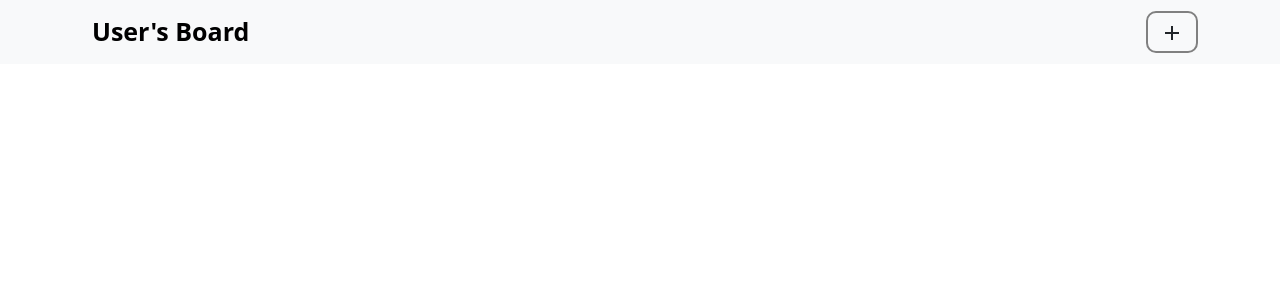
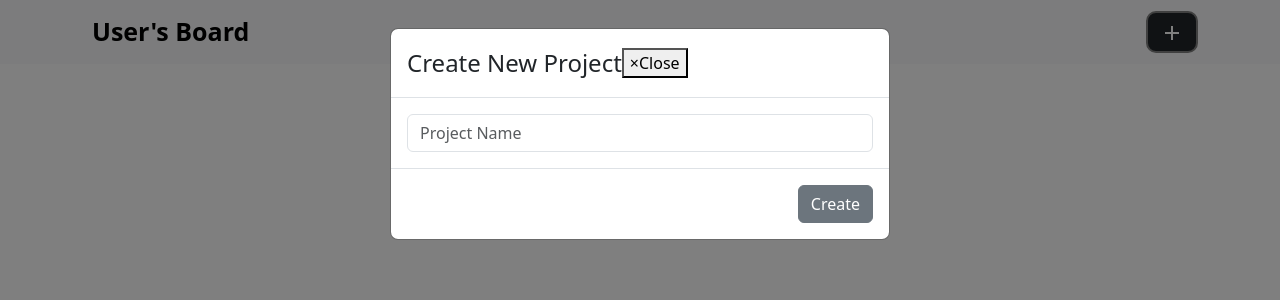
Before and after one commit to ThaliaRowan/unamed-_atm, a React (Create React App) app in the folder projectmanagement/: page / in a window 1280 px wide. Both pictures are taken after a click on the button 1172 px from the left and 31 px from the top of the page. Shown: the top 300 px of the page. Built offline with nearby package versions, Linux system fonts and the light colour scheme.

Commit message:
Created Modal

```diff
--- /dev/null
+++ b/projectmanagement/src/components/MyModal.js
@@ -0,0 +1,45 @@
+import React,{useState} from "react";
+import {Button, Modal, InputGroup, FormControl} from "react-bootstrap";
+import AddIcon from '@material-ui/icons/Add';
+function MyModal() {
+    const [show, setShow] = useState(false);
+
+    const handleClose = () => setShow(false);
+    const handleShow = () => setShow(true);
+
+    return (
+      <>
+        <Button variant="dark" onClick={handleShow} id="add">
+          <AddIcon />
+        </Button>
+
+        <Modal
+          show={show}
+          onHide={handleClose}
+          backdrop="static"
+          keyboard={false}
+        >
+          <Modal.Header closeButton>
+            <Modal.Title>Create New Project</Modal.Title>
+          </Modal.Header>
+          <Modal.Body>
+            <InputGroup>
+              <FormControl
+                placeholder="Project Name"
+                aria-label="Recipient's username"
+                aria-describedby="basic-addon2"
+              />
+              </InputGroup>
+          </Modal.Body>
+          <Modal.Footer>
+            <Button variant="secondary" onClick={handleClose}>
+              Create
+            </Button>
+          </Modal.Footer>
+        </Modal>
+      </>
+    );
+  }
+
+
+export default MyModal;
--- a/projectmanagement/src/components/Nav.js
+++ b/projectmanagement/src/components/Nav.js
@@ -1,7 +1,7 @@
 import React from "react";
-import {Navbar, Container, Button} from "react-bootstrap";
-import AddIcon from '@material-ui/icons/Add';
+import {Navbar, Container} from "react-bootstrap";
 import "../nav.css";
+import MyModal from "./MyModal";
 
 function Nav(){
     return(
@@ -9,7 +9,7 @@ function Nav(){
            <Navbar expand="lg" variant="light" bg="light">
                 <Container>
                     <Navbar.Brand href="#" id="userBoard">User's Board</Navbar.Brand>
-                    <Button variant="outline-dark" id="add"><AddIcon /></Button>
+                    <MyModal/>
 
                 </Container>
             </Navbar>
--- /dev/null
+++ b/projectmanagement/src/modal.css
@@ -0,0 +1,4 @@
+#add {
+    border: 2px solid gray;
+    border-radius: 10px;
+}
```
